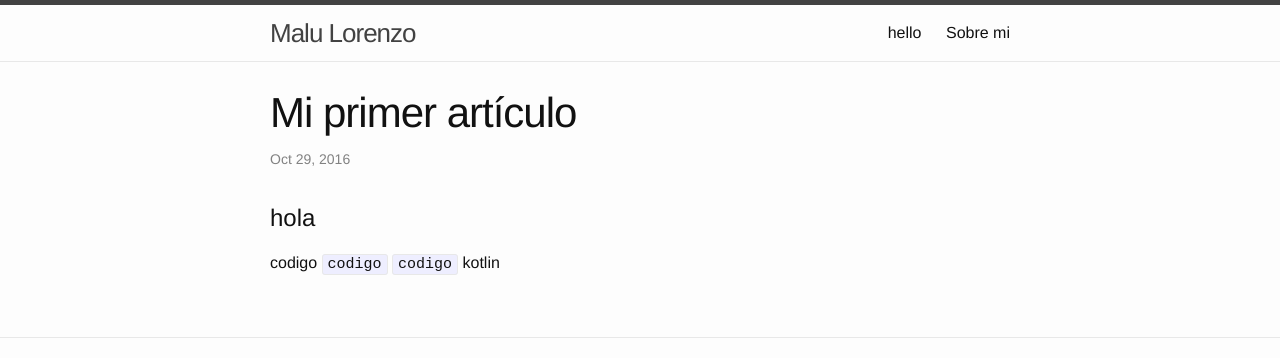
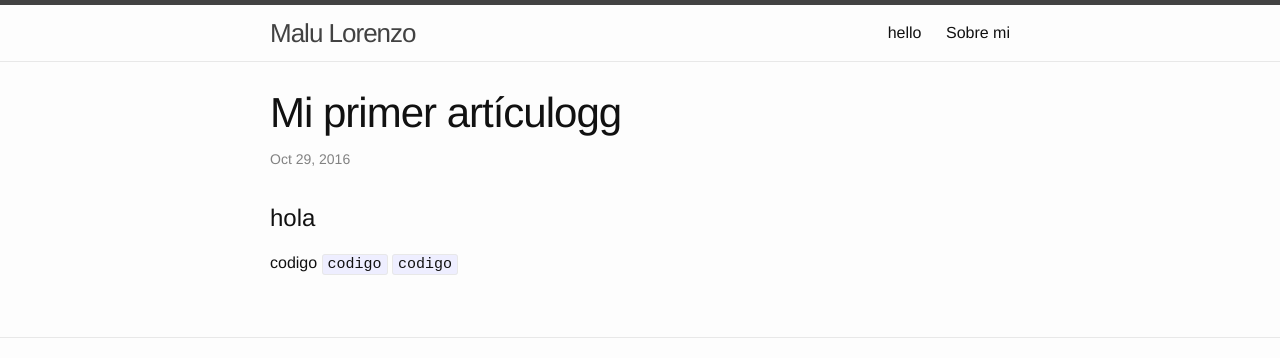
Before and after one commit to marlorgar/marlorgar.github.io, a Jekyll site: the page built from _posts/2016-10-29-hello2.md, in a window 1280 px wide. Shown: the top 358 px of the page. Built offline with Jekyll 4.4.1, drawn with Linux system fonts in a browser that asks for light colours.

Commit message:
Update and rename 2016-10-29-hello.md to 2016-10-29-hello2.md

````diff
--- a/_posts/2016-10-29-hello.md
+++ b/_posts/2016-10-29-hello2.md
@@ -1,10 +1,10 @@
 ---
 layout: post
-title:  "Mi primer artículo"
+title:  "Mi primer artículogg"
 date:   2016-10-29 11:46:12 +0100
 categories: drhenry
 ---
 # hola
 
 codigo `codigo`
-```codigo``` kotlin
+```codigo```
````
